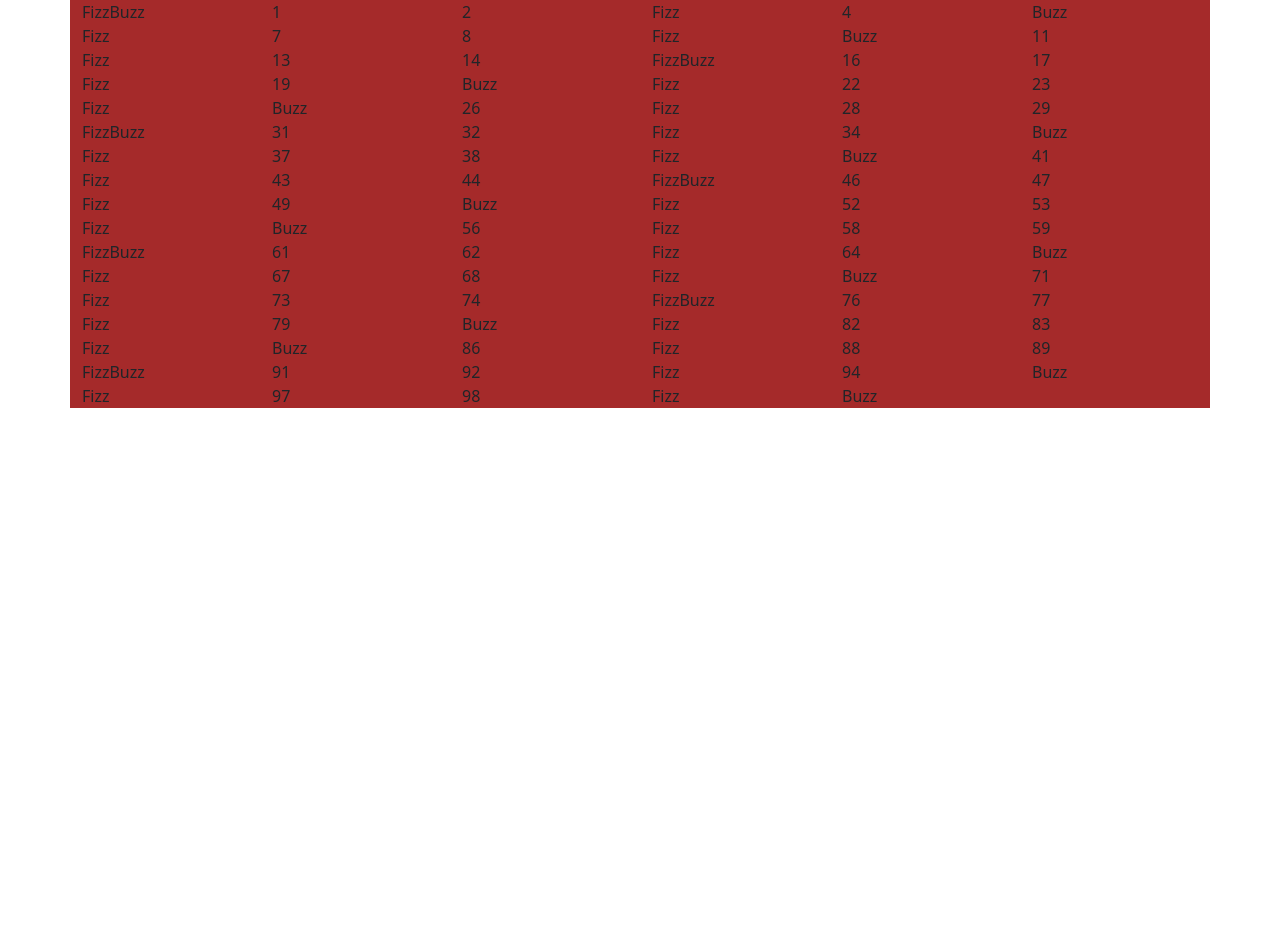
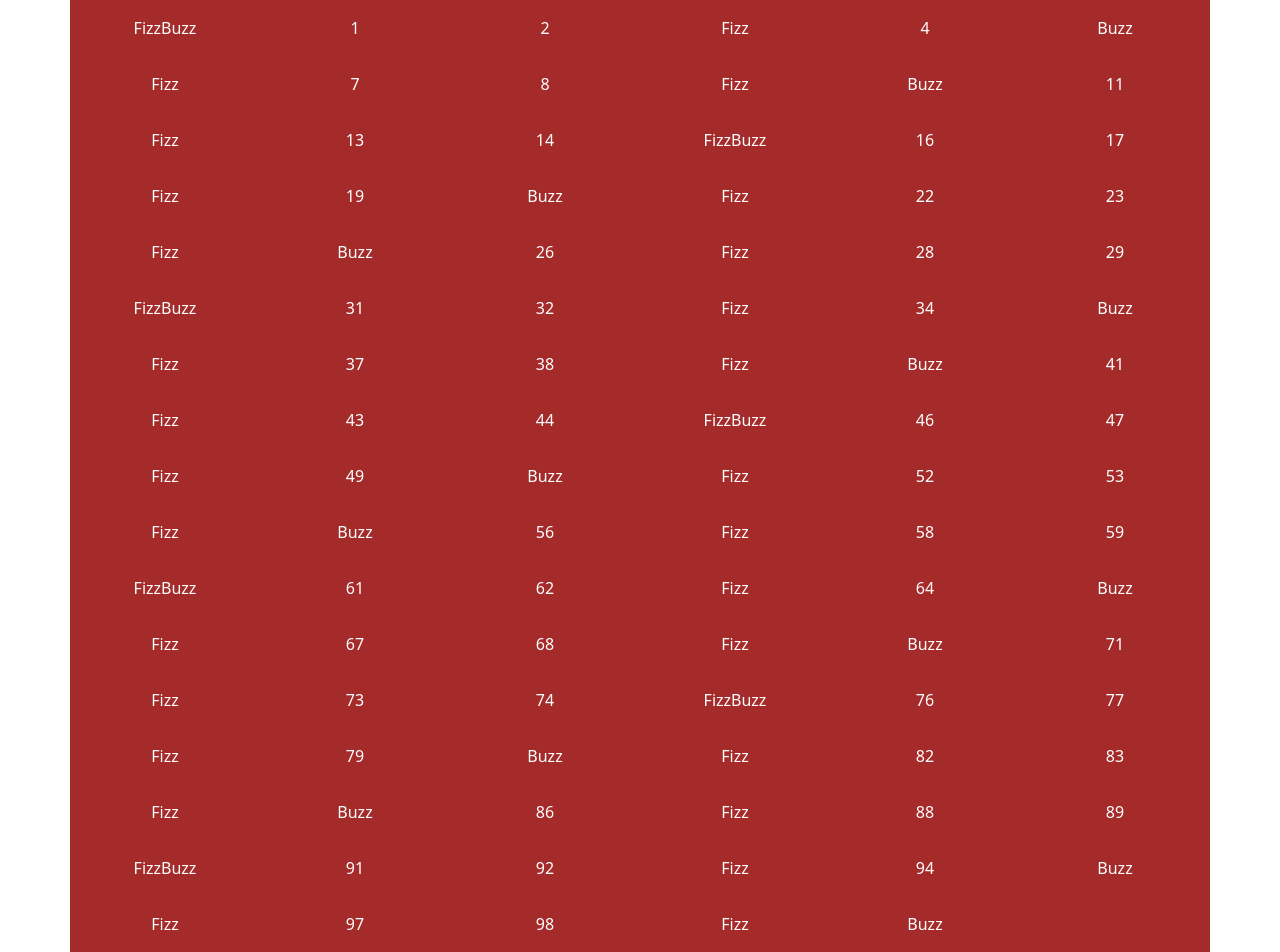
Before and after one commit to alessandroordetti/js-fizzbuzz, a plain HTML site: page index.html in a window 1280 px wide. Before the commit the page ends 800 px from the top, so only its background shows below. Drawn offline with nearby package versions, Linux system fonts and the light colour scheme.

Commit message:
Text-center + p-3 class to let boxText

```diff
--- a/index.html
+++ b/index.html
@@ -13,7 +13,7 @@
 <body>
 
     <main>
-        <div class="container">
+        <div class="container text-white text-center">
             <div class="row" id="wrapper-div">
 
             </div>
--- a/js/myscript.js
+++ b/js/myscript.js
@@ -4,7 +4,7 @@ let wrapper = document.getElementById('wrapper-div');
 for (let i = 0; i < 101; i++) {
     let boxText = document.createElement ("div");
 
-    boxText.classList.add('col-2');
+    boxText.classList.add('col-2', 'p-3');
 
     wrapper.append(boxText);
 
```
